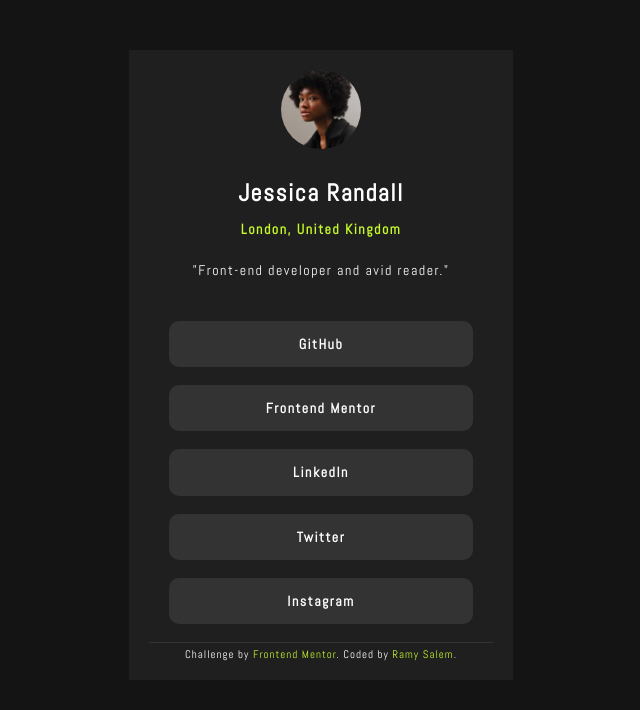
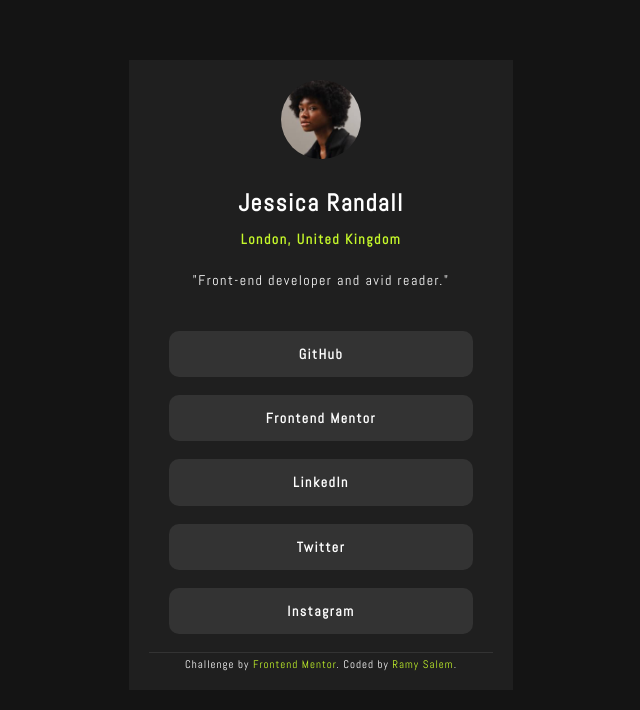
Before and after one commit to RamyMSalem/social-links-profile-main, a plain HTML site: page index.html in a window 1280 px wide. Shown: the whole page, without its empty margins (319-959 px from the left). Drawn offline with Linux system fonts and the light colour scheme; a web font is replaced by a local one.

Commit message:
Add padding top and bottom to the body element

```diff
--- a/css/style.css
+++ b/css/style.css
@@ -17,7 +17,7 @@ body {
     font-weight: 400;
     font-style: normal;
     letter-spacing: 1.5px;
-    padding-top: 50px;
+    padding: 60px 0;
 }
 .container {
     background-color: var(--Grey800);
```
